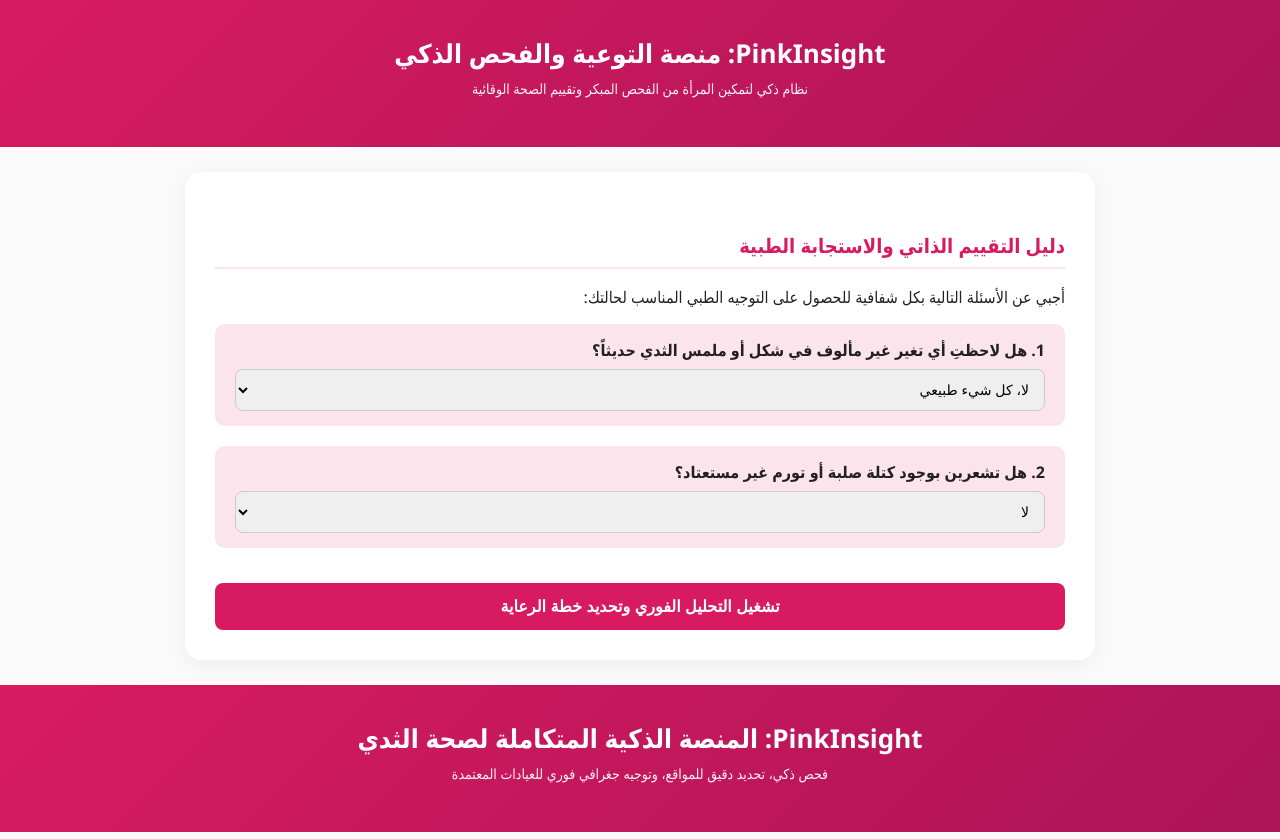
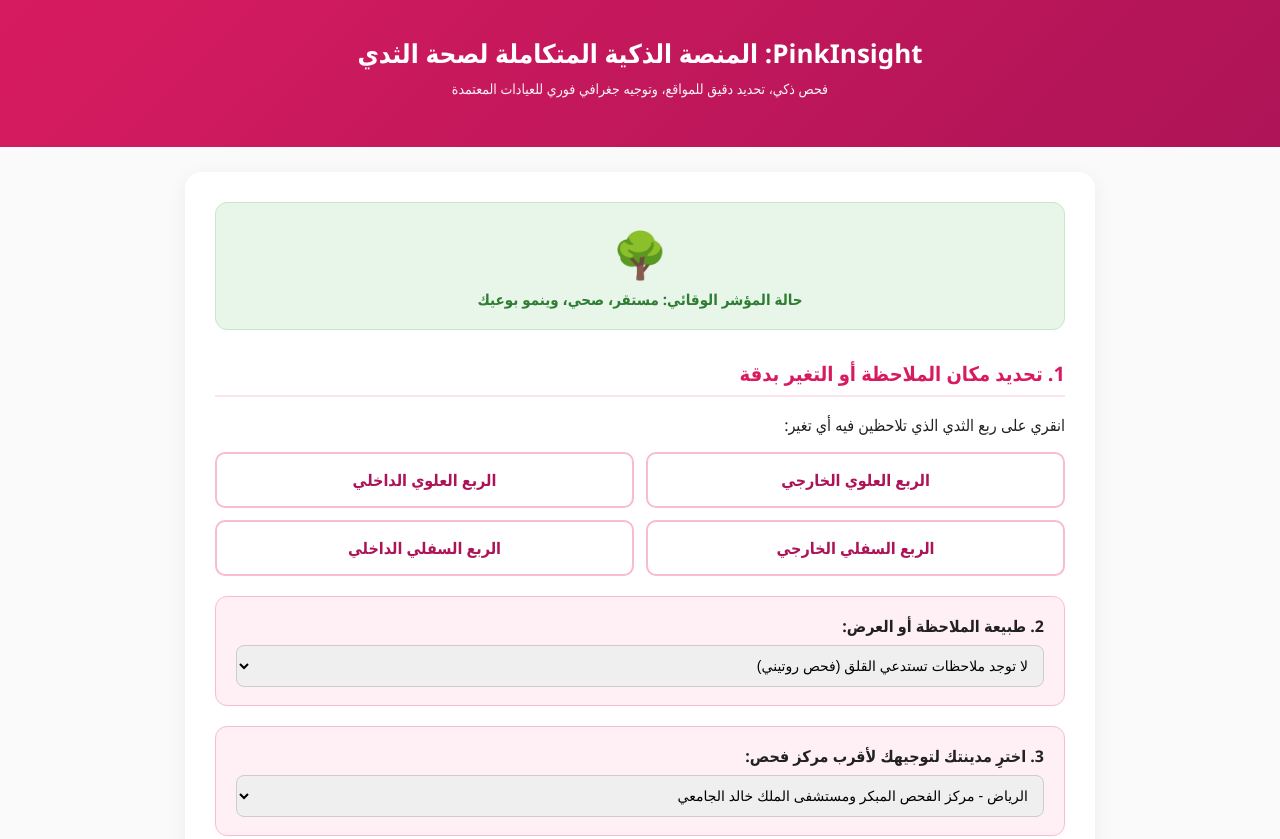
Before and after one commit to whataprettyjune-spec/breast-cancer-health-app, a plain HTML site: page index.html in a window 1280 px wide. Shown: the top 839 px of the page. Drawn offline with Linux system fonts and the light colour scheme.

Commit message:
Update index.html

```diff
--- a/index.html
+++ b/index.html
@@ -1,148 +1,3 @@
-<!DOCTYPE html>
-<html lang="ar" dir="rtl">
-<head>
-    <meta charset="UTF-8">
-    <meta name="viewport" content="width=device-width, initial-scale=1.0">
-    <title>منصة صحة الثدي والذكاء الطبي الاستباقي</title>
-    <style>
-        :root {
-            --primary-pink: #d81b60;
-            --light-pink: #fce4ec;
-            --dark-text: #212121;
-            --white: #ffffff;
-        }
-        body {
-            font-family: 'Segoe UI', Tahoma, Geneva, Verdana, sans-serif;
-            background-color: #fafafa;
-            color: var(--dark-text);
-            margin: 0;
-            padding: 0;
-        }
-        header {
-            background: linear-gradient(135deg, var(--primary-pink), #ad1457);
-            color: var(--white);
-            text-align: center;
-            padding: 40px 20px;
-        }
-        header h1 {
-            margin: 0;
-            font-size: 28px;
-        }
-        header p {
-            margin-top: 10px;
-            font-size: 16px;
-            opacity: 0.9;
-        }
-        .container {
-            max-width: 800px;
-            margin: 30px auto;
-            background: var(--white);
-            padding: 30px;
-            border-radius: 15px;
-            box-shadow: 0 4px 15px rgba(0,0,0,0.05);
-        }
-        h2 {
-            color: var(--primary-pink);
-            font-size: 22px;
-            border-bottom: 2px solid var(--light-pink);
-            padding-bottom: 10px;
-        }
-        .question-box {
-            margin-bottom: 20px;
-            background: var(--light-pink);
-            padding: 15px 20px;
-            border-radius: 10px;
-        }
-        label {
-            display: block;
-            margin-bottom: 8px;
-            font-weight: 600;
-        }
-        select, input {
-            width: 100%;
-            padding: 10px;
-            border: 1px solid #ccc;
-            border-radius: 6px;
-            font-size: 14px;
-        }
-        button {
-            background-color: var(--primary-pink);
-            color: var(--white);
-            border: none;
-            padding: 12px 25px;
-            font-size: 16px;
-            border-radius: 8px;
-            cursor: pointer;
-            width: 100%;
-            transition: background 0.3s;
-        }
-        button:hover {
-            background-color: #ad1457;
-        }
-        #result {
-            margin-top: 20px;
-            padding: 15px;
-            border-radius: 8px;
-            display: none;
-            text-align: center;
-            font-weight: bold;
-        }
-    </style>
-</head>
-<body>
-
-    <header>
-        <h1>PinkInsight: منصة التوعية والفحص الذكي</h1>
-        <p>نظام ذكي لتمكين المرأة من الفحص المبكر وتقييم الصحة الوقائية</p>
-    </header>
-
-    <div class="container">
-        <h2>دليل التقييم الذاتي والاستجابة الطبية</h2>
-        <p>أجبي عن الأسئلة التالية بكل شفافية للحصول على التوجيه الطبي المناسب لحالتك:</p>
-
-        <div class="question-box">
-            <label>1. هل لاحظتِ أي تغير غير مألوف في شكل أو ملمس الثدي حديثاً؟</label>
-            <select id="q1">
-                <option value="no">لا، كل شيء طبيعي</option>
-                <option value="yes">نعم، لاحظت تغيراً</option>
-            </select>
-        </div>
-
-        <div class="question-box">
-            <label>2. هل تشعرين بوجود كتلة صلبة أو تورم غير مستعتاد؟</label>
-            <select id="q2">
-                <option value="no">لا</option>
-                <option value="yes">نعم</option>
-            </select>
-        </div>
-
-        <button onclick="evaluateHealth()">تشغيل التحليل الفوري وتحديد خطة الرعاية</button>
-
-        <div id="result"></div>
-    </div>
-
-    <script>
-        function evaluateHealth() {
-            const q1 = document.getElementById('q1').value;
-            const q2 = document.getElementById('q2').value;
-            const resultDiv = document.getElementById('result');
-
-            resultDiv.style.display = 'block';
-
-            if(q1 === 'yes' || q2 === 'yes') {
-                resultDiv.style.backgroundColor = '#ffebee';
-                resultDiv.style.color = '#c62828';
-                resultDiv.innerHTML = '⚠️ التقييم يوصي بالمتابعة: بناءً على إجاباتك، نوصي بشدة بحجز موعد فوري في عيادة الفحص المبكر (الماموجرام) للاطمئنان.';
-            } else {
-                resultDiv.style.backgroundColor = '#e8f5e9';
-                resultDiv.style.color = '#2e7d32';
-                resultDiv.innerHTML = '✨ النتائج اطمئنانية: استمري بالفحص الذاتي الشهري بانتظام، ولا توجد مؤشرات تستدعي القلق.';
-            }
-        }
-    </script>
-
-</body>
-</html>
 <!DOCTYPE html>
 <html lang="ar" dir="rtl">
 <head>
```
